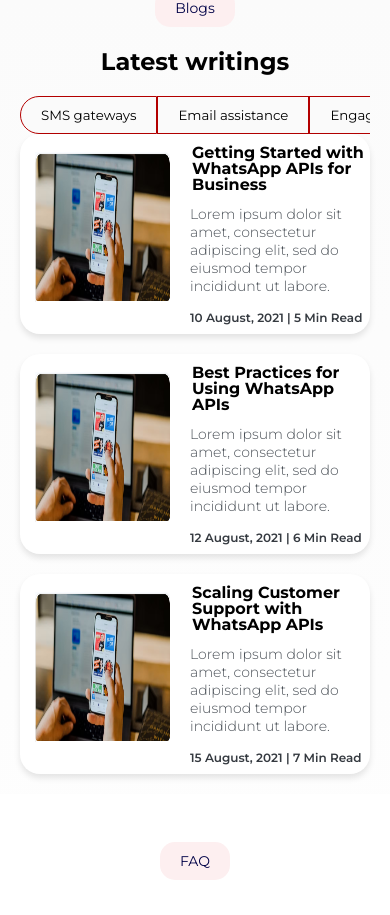
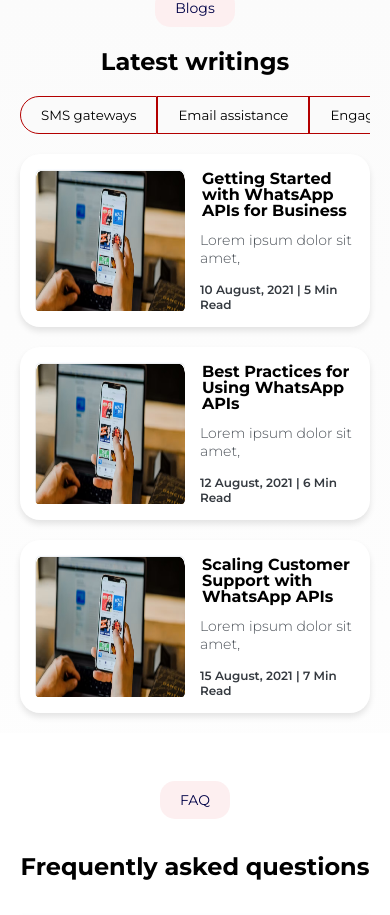
Before and after one commit to bknath/ICS_Mobile, a React (Vite) app: page / in a window 390 px wide. Shown: the part 5236-6151 px from the top of the page. Built offline with nearby package versions, Linux system fonts and the light colour scheme.

Commit message:
update box

```diff
--- a/src/pages/Home/Latestwritings/Writings.css
+++ b/src/pages/Home/Latestwritings/Writings.css
@@ -96,23 +96,20 @@
     display: flex;
     flex-direction: column;
     justify-content: center;
+    margin-top: 20px;
   }
   .article{
     display: flex;
-    justify-content: space-between;
-    align-items: center;
+    justify-content: center;
     flex-direction: row;
-    padding: 0px;
     width: 100%;
-    gap:20px;
-    height:200px
+    gap:15px;
+
   }
   .article img {
     width: 150px;
-    height: 150px;
-    border-radius: 5px;
-    align-items: center;
-    padding-left: 15px;
+    margin-bottom: 0;
+
 
   }
 
--- a/src/pages/Home/Latestwritings/Writings.jsx
+++ b/src/pages/Home/Latestwritings/Writings.jsx
@@ -12,21 +12,24 @@ const Writings = () => {
                     <div className="articles">
                         <div className="article">
                             <img src={assets.writingimg} alt="SMS gateways 1" />
+                            <div className='textpart'>
                             <h3>Understanding SMS Gateways: How They Work</h3>
                             <p>Lorem ipsum dolor sit amet, consectetur adipiscing elit, sed do eiusmod tempor incididunt ut labore.</p>
-                            <div className="meta">10 April, 2021 | 5 Min Read</div>
+                            <div className="meta">10 April, 2021 | 5 Min Read</div></div>
                         </div>
                         <div className="article">
                             <img src={assets.writingimg} alt="SMS gateways 2" />
+                            <div className='textpart'>
                             <h3>Benefits of SMS Gateways for Business</h3>
                             <p>Lorem ipsum dolor sit amet, consectetur adipiscing elit, sed do eiusmod tempor incididunt ut labore.</p>
-                            <div className="meta">15 April, 2021 | 7 Min Read</div>
+                            <div className="meta">15 April, 2021 | 7 Min Read</div></div>
                         </div>
                         <div className="article">
                             <img src={assets.writingimg} alt="SMS gateways 3" />
+                            <div className='textpart'>
                             <h3>SMS Gateways vs. Email: Which to Choose?</h3>
                         <p>Lorem ipsum dolor sit amet, consectetur adipiscing elit, sed do eiusmod tempor incididunt ut labore.</p>
-                            <div className="meta">20 April, 2021 | 6 Min Read</div>
+                            <div className="meta">20 April, 2021 | 6 Min Read</div></div>
                         </div>
                     </div>
                 );
@@ -35,21 +38,24 @@ const Writings = () => {
                     <div className="articles">
                         <div className="article">
                             <img src={assets.writingimg} alt="Email Assistance 1" />
+                            <div className='textpart'>
                             <h3>Best Practices for Email Support</h3>
                             <p>Lorem ipsum dolor sit amet, consectetur adipiscing elit, sed do eiusmod tempor incididunt ut labore.</p>
-                            <div className="meta">12 March, 2022 | 6 Min Read</div>
+                            <div className="meta">12 March, 2022 | 6 Min Read</div></div>
                         </div>
                         <div className="article">
                             <img src={assets.writingimg} alt="Email Assistance 2" />
+                            <div className='textpart'>
                             <h3>How Email Assistance Improves Customer Experience</h3>
                             <p>Lorem ipsum dolor sit amet, consectetur adipiscing elit, sed do eiusmod tempor incididunt ut labore.</p>
-                            <div className="meta">18 March, 2022 | 7 Min Read</div>
+                            <div className="meta">18 March, 2022 | 7 Min Read</div></div>
                         </div>
                         <div className="article">
                             <img src={assets.writingimg} alt="Email Assistance 3" />
+                            <div className='textpart'>
                             <h3>Choosing the Right Email Assistance Tools</h3>
                             <p>Lorem ipsum dolor sit amet, consectetur adipiscing elit, sed do eiusmod tempor incididunt ut labore.</p>
-                            <div className="meta">22 March, 2022 | 5 Min Read</div>
+                            <div className="meta">22 March, 2022 | 5 Min Read</div></div>
                         </div>
                     </div>
                 );
@@ -58,21 +64,24 @@ const Writings = () => {
                     <div className="articles">
                         <div className="article">
                             <img src={assets.writingimg} alt="Engagement Programs 1" />
+                            <div className='textpart'>
                             <h3>Creating Effective Customer Engagement Programs</h3>
                             <p>Lorem ipsum dolor sit amet, consectetur adipiscing elit, sed do eiusmod tempor incididunt ut labore.</p>
-                            <div className="meta">10 May, 2021 | 5 Min Read</div>
+                            <div className="meta">10 May, 2021 | 5 Min Read</div></div>
                         </div>
                         <div className="article">
                             <img src={assets.writingimg} alt="Engagement Programs 2" />
+                            <div className='textpart'>
                             <h3>Top Customer Engagement Strategies for 2021</h3>
                             <p>Lorem ipsum dolor sit amet, consectetur adipiscing elit, sed do eiusmod tempor incididunt ut labore.</p>
-                            <div className="meta">12 May, 2021 | 6 Min Read</div>
+                            <div className="meta">12 May, 2021 | 6 Min Read</div></div>
                         </div>
                         <div className="article">
                             <img src={assets.writingimg} alt="Engagement Programs 3" />
+                            <div className='textpart'>
                             <h3>Engagement Programs: Measuring Success</h3>
                             <p>Lorem ipsum dolor sit amet, consectetur adipiscing elit, sed do eiusmod tempor incididunt ut labore.</p>
-                            <div className="meta">15 May, 2021 | 7 Min Read</div>
+                            <div className="meta">15 May, 2021 | 7 Min Read</div></div>
                         </div>
                     </div>
                 );
@@ -84,21 +93,21 @@ const Writings = () => {
                             <img src={assets.writingimg} alt="WhatsApp APIs 1" />
                             <div className='textpart'>
                             <h3>Getting Started with WhatsApp APIs for Business</h3>
-                            <p className='apara'>Lorem ipsum dolor sit amet, consectetur adipiscing elit, sed do eiusmod tempor incididunt ut labore.</p>
+                            <p className='apara'>Lorem ipsum dolor sit amet, </p>
                             <div className="meta">10 August, 2021 | 5 Min Read</div></div>
                         </div>
                         <div className="article">
                             <img src={assets.writingimg} alt="WhatsApp APIs 2" />
                             <div className='textpart'>
                             <h3>Best Practices for Using WhatsApp APIs</h3>
-                            <p>Lorem ipsum dolor sit amet, consectetur adipiscing elit, sed do eiusmod tempor incididunt ut labore.</p>
+                            <p>Lorem ipsum dolor sit amet,</p>
                             <div className="meta">12 August, 2021 | 6 Min Read</div></div>
                         </div>
                         <div className="article">
                             <img src={assets.writingimg} alt="WhatsApp APIs 3" />
                             <div className='textpart'>
                             <h3>Scaling Customer Support with WhatsApp APIs</h3>
-                            <p>Lorem ipsum dolor sit amet, consectetur adipiscing elit, sed do eiusmod tempor incididunt ut labore.</p>
+                            <p>Lorem ipsum dolor sit amet, </p>
                             <div className="meta">15 August, 2021 | 7 Min Read</div></div>
                         </div>
                     </div>
```
